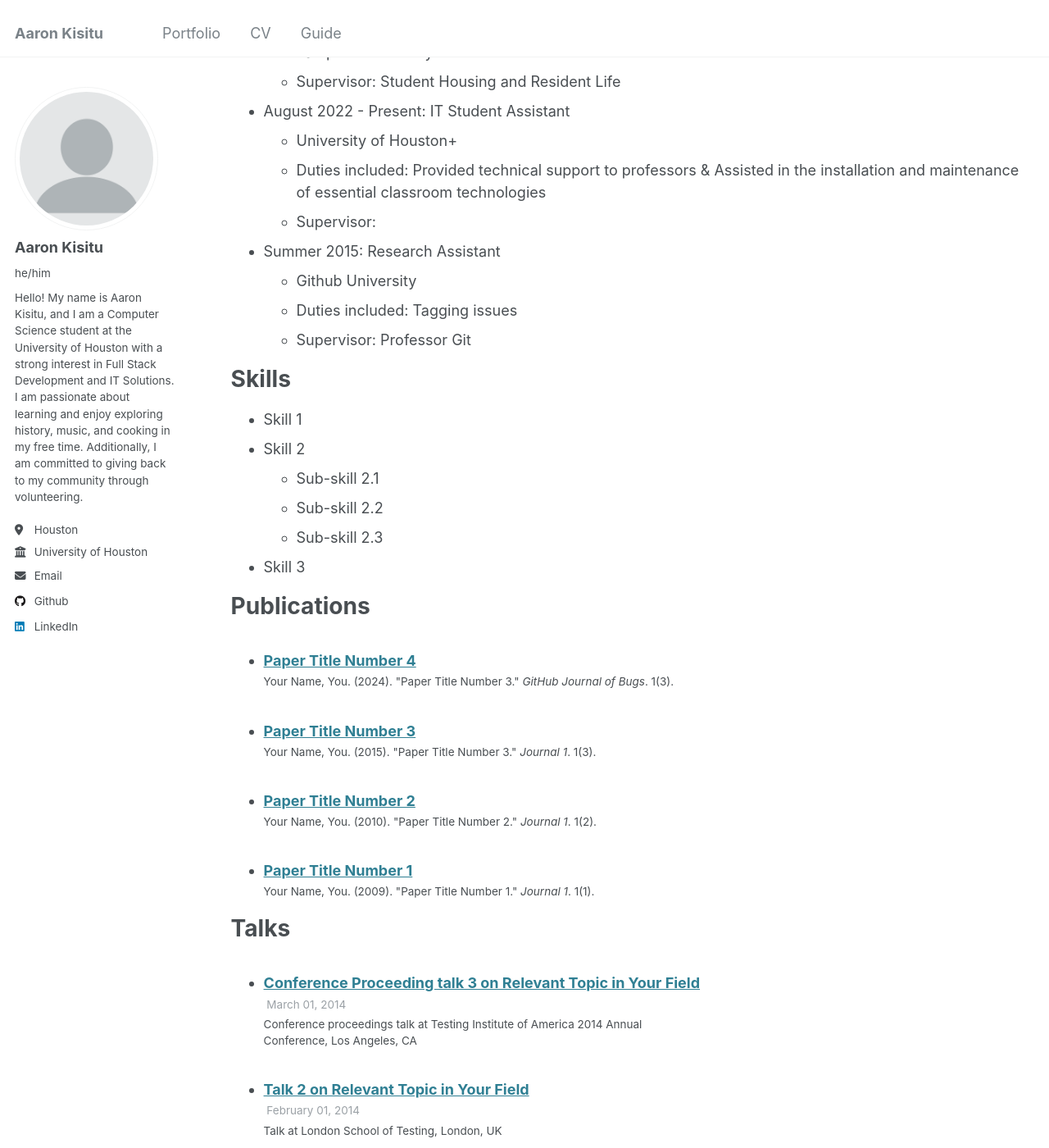
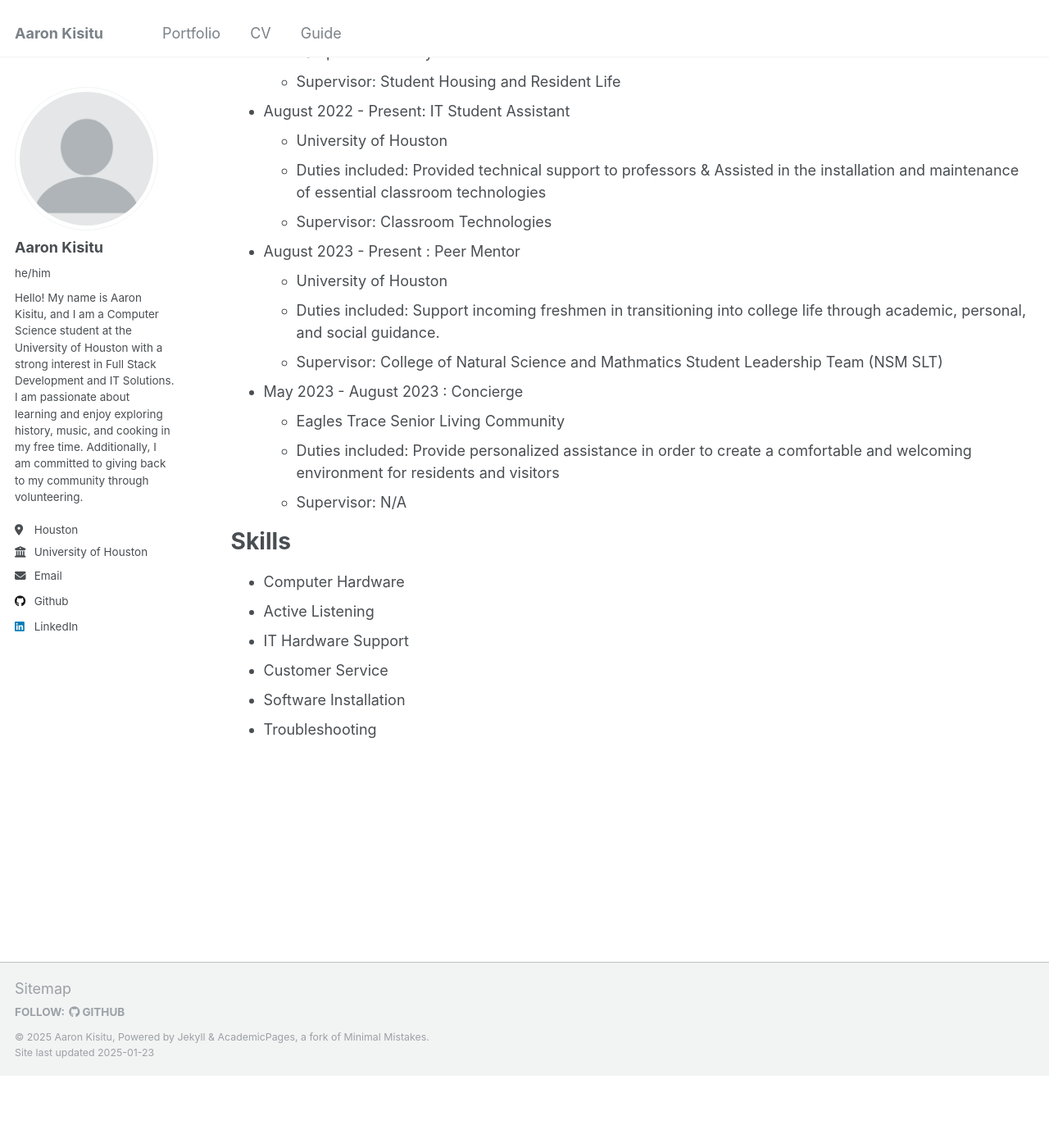
Before and after one commit to kjx172/kjx172.github.io, a Jekyll site: the page built from _pages/cv.md, in a window 1280 px wide and 1400 px high, scrolled down 418 px. Shown: the whole window at 82% size. Built offline with Jekyll 4.4.1, drawn with Linux system fonts in a browser that asks for light colours; after the commit the page ends 1729 px from its top, so only the background shows below that; some of the changed text lies outside the part shown.

Commit message:
Update cv.md

```diff
--- a/_pages/cv.md
+++ b/_pages/cv.md
@@ -23,42 +23,25 @@ Work experience
   * Supervisor: Student Housing and Resident Life
 
 * August 2022 - Present: IT Student Assistant
-  * University of Houston+
+  * University of Houston
   * Duties included: Provided technical support to professors & Assisted in the installation and maintenance of essential classroom technologies
-  * Supervisor:
+  * Supervisor: Classroom Technologies
 
-* Summer 2015: Research Assistant
-  * Github University
-  * Duties included: Tagging issues
-  * Supervisor: Professor Git
+* August 2023 - Present : Peer Mentor
+  * University of Houston
+  * Duties included: Support incoming freshmen in transitioning into college life through academic, personal, and social guidance.
+  * Supervisor: College of Natural Science and Mathmatics Student Leadership Team (NSM SLT)
+
+* May 2023 - August 2023 : Concierge
+  * Eagles Trace Senior Living Community
+  * Duties included: Provide personalized assistance in order to create a comfortable and welcoming environment for residents and visitors
+  * Supervisor: N/A
 
 Skills
 ======
-* Skill 1
-* Skill 2
-  * Sub-skill 2.1
-  * Sub-skill 2.2
-  * Sub-skill 2.3
-* Skill 3
-
-Publications
-======
-  <ul>{% for post in site.publications reversed %}
-    {% include archive-single-cv.html %}
-  {% endfor %}</ul>
-
-Talks
-======
-  <ul>{% for post in site.talks reversed %}
-    {% include archive-single-talk-cv.html  %}
-  {% endfor %}</ul>
-
-Teaching
-======
-  <ul>{% for post in site.teaching reversed %}
-    {% include archive-single-cv.html %}
-  {% endfor %}</ul>
-
-Service and leadership
-======
-* Currently signed in to 43 different slack teams
+* Computer Hardware
+* Active Listening
+* IT Hardware Support
+* Customer Service
+* Software Installation
+* Troubleshooting
```
